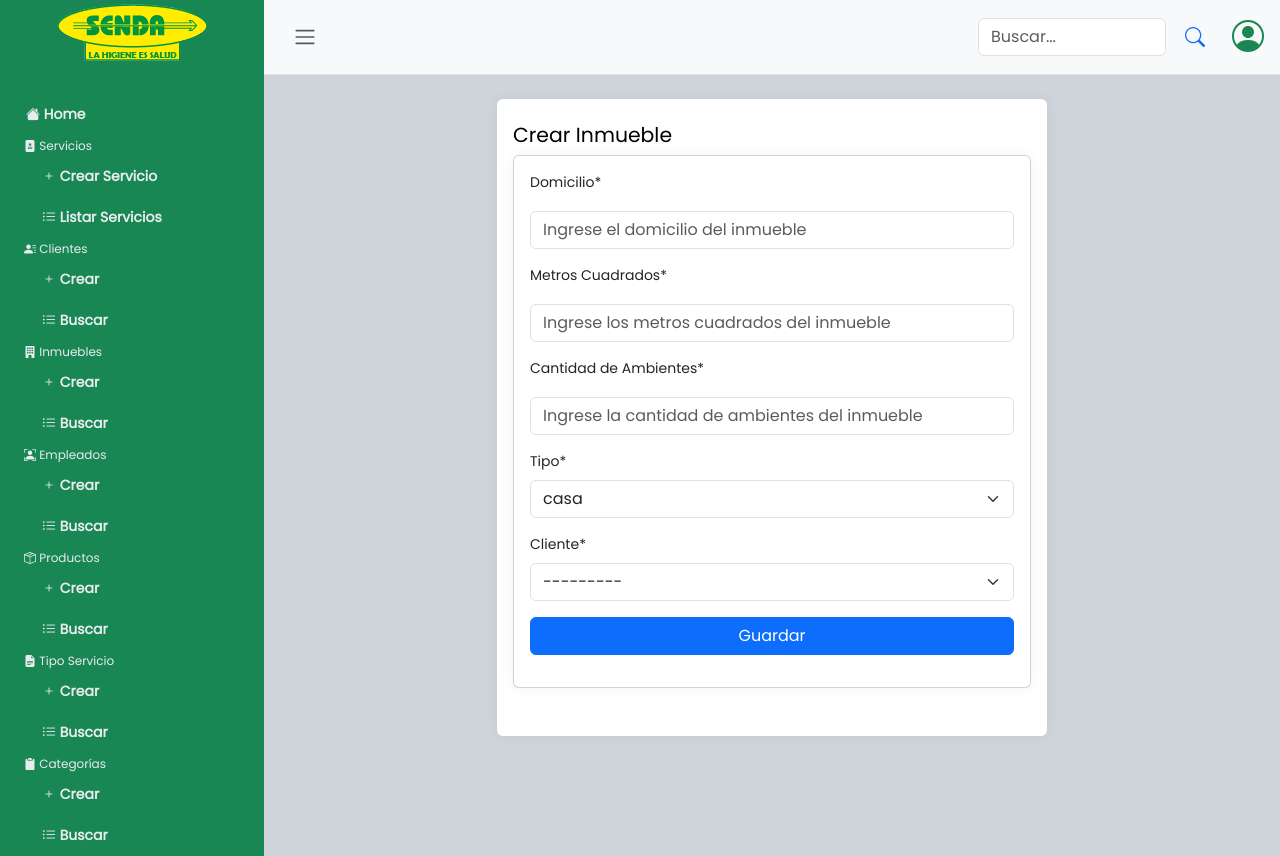
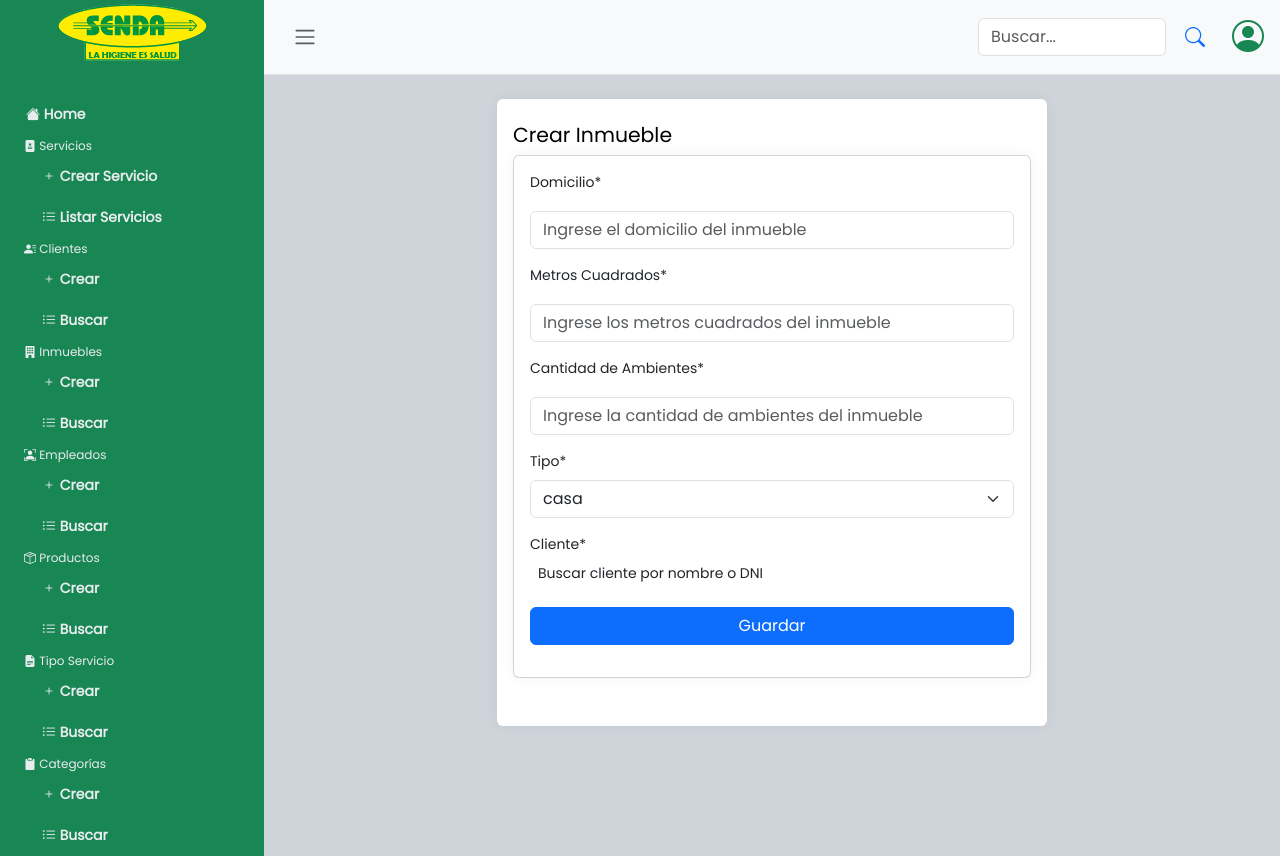
Before and after one commit to UNPSJB/SendaServices, a Django app: page /inmuebles/ in a window 1280 px wide. Run offline with Django 4.2, Linux system fonts and the light colour scheme; the visitor is signed in with stand-in values (Sample User, id 1); data that the repository does not hold is empty; parts of the project's set-up code (start-up, migrations or seed data) failed here and were passed over; some libraries are stand-ins or nearby versions.

Commit message:
Cambios en la creacion de inmuebles busqueda de cliente agregada

```diff
--- a/core/forms.py
+++ b/core/forms.py
@@ -532,64 +532,54 @@
 
 
 def InmuebleForm(selected_client=None):
-
-    class InmuebleForm(ModelForm):
-
-        #if not selected_client:
-            #cliente = forms.ModelChoiceField(
-            #    queryset=Cliente.objects.all(),
-            #    widget=forms.Select(attrs={'disabled':'disabled' if selected_client else False})
-            #    )
-
-        #print(selected_client is None)
-
+    class InmuebleForm(forms.ModelForm):
         class Meta:
             model = Inmueble
             fields = '__all__'
             exclude = ["cliente", ] if selected_client else []
-            #Label se refiere la descripcion que esta al lado del formulario.
             labels = {
                 'codigo': 'Domicilio',
                 'metrosCuadrados': 'Metros Cuadrados',
                 'nroAmbientes': 'Cantidad de Ambientes',
             }
-
-            #Referencia a los estilos con los que se renderizan los campos
             widgets = {
-                'domicilio': forms.TextInput(
-                    #Permite estilizar los formularios
-                    attrs = {
-                        'class': 'form-control',
-                        'placeholder':'Ingrese el domicilio del inmueble',
-                    }
-                ),
-                'metrosCuadrados': forms.NumberInput(
-                    attrs = {
-                        'min': 0,
-                        'class': 'form-control',
-                        'placeholder':'Ingrese los metros cuadrados del inmueble',
-                    }
-                ),
-                'nroAmbientes': forms.NumberInput(
-                    attrs = {
-                        'min': 0,
-                        'class': 'form-control',
-                        'placeholder':'Ingrese la cantidad de ambientes del inmueble',
-
-                    }
-                ),
+                'domicilio': forms.TextInput(attrs={
+                    'class': 'form-control',
+                    'placeholder':'Ingrese el domicilio del inmueble',
+                }),
+                'metrosCuadrados': forms.NumberInput(attrs={
+                    'min': 0,
+                    'class': 'form-control',
+                    'placeholder':'Ingrese los metros cuadrados del inmueble',
+                }),
+                'nroAmbientes': forms.NumberInput(attrs={
+                    'min': 0,
+                    'class': 'form-control',
+                    'placeholder':'Ingrese la cantidad de ambientes del inmueble',
+                }),
             }
 
         def __init__(self, *args, **kwargs):
             super().__init__(*args, **kwargs)
+
+            # Configuración de crispy
             self.helper = FormHelper()
             self.helper.form_id = 'id-inmuebleForm'
             self.helper.form_method = 'post'
+            self.helper.add_input(Submit('btn-submit-form', 'Guardar', css_class="btn btn-primary btn-block text-white w-100", css_id="save-inmueble"))
+
             if selected_client:
                 self.helper.form_action = reverse_lazy("crearInmuebleParaCliente", kwargs={"pk": selected_client.pk})
-            self.helper.add_input(Submit('btn-submit-form', 'Guardar', css_class="btn btn-primary btn-block text-white w-100", css_id="save-inmueble"))
+
+            # Si el campo cliente existe (solo cuando no se recibe uno fijo), activamos select2
+            if 'cliente' in self.fields:
+                self.fields['cliente'].widget.attrs.update({
+                    'class': 'select2-cliente form-select',
+                    'data-placeholder': 'Buscar cliente por nombre o DNI'
+                })
 
     return InmuebleForm
+
 
 
 class InmuebleUpdateForm(InmuebleForm()):
--- a/core/templates/inmuebles/inmueble_form.html
+++ b/core/templates/inmuebles/inmueble_form.html
@@ -12,6 +12,47 @@
 <!--Boton del formulario-->
 {% comment %}{% block btnform %} Guardar {% endblock %}{% endcomment %}
 {% block extrajs %}
+
+<!-- Select2 CSS -->
+<link href="https://cdn.jsdelivr.net/npm/select2@4.1.0-rc.0/dist/css/select2.min.css" rel="stylesheet" />
+
+<!-- jQuery y Select2 JS -->
+<script src="https://code.jquery.com/jquery-3.6.0.min.js"></script>
+<script src="https://cdn.jsdelivr.net/npm/select2@4.1.0-rc.0/dist/js/select2.min.js"></script>
+<link href="https://cdn.jsdelivr.net/npm/select2-bootstrap-5-theme@1.3.0/dist/select2-bootstrap-5-theme.min.css" rel="stylesheet" />
+
+<script>
+  $(document).ready(function() {
+    $('.select2-cliente').select2({
+      width: '100%',
+	  theme: 'bootstrap-5',
+	  language: {
+        inputTooShort: function(args) {
+          return 'Escribí al menos 1 carácter para buscar un cliente (Nombre, Correo, Cuil-Cuit)'; // 💬 tu mensaje personalizado
+        }
+      },
+      ajax: {
+        url: "{% url 'buscar_clientes' %}",  // Asegurate de tener esta URL
+        dataType: 'json',
+        delay: 250,
+        data: function (params) {
+          return {
+            term: params.term
+          };
+        },
+        processResults: function (data) {
+          return {
+            results: data.results
+          };
+        },
+        cache: true
+      },
+      placeholder: 'Buscar cliente por nombre o DNI',
+      minimumInputLength: 1
+    });
+  });
+</script>
+
 
 <script type="text/javascript">
 $(function() {
@@ -32,4 +73,6 @@
 
 </script>
 
+
+
 {% endblock %}
--- a/core/urls.py
+++ b/core/urls.py
@@ -48,7 +48,8 @@
     CategoriaListView,
     CategoriaUpdateView,
     buscar,
-    buscar_inmuebles
+    buscar_inmuebles,
+    buscar_clientes
 )
 
 
@@ -68,11 +69,14 @@
     path('perfil/cambiar-correo/', CambiarCorreoView.as_view(), name='cambiar_correo'),
 
     # Gestion Cliente
+    path("buscar-clientes/", buscar_clientes, name="buscar_clientes"),
+
     path('cliente/', ClienteCreateView.as_view(), name="crearCliente"),
     path('clienteList/', ClienteListView.as_view(), name="listarCliente"),
     path('clienteModificar/<str:pk>', ClienteUpdateView.as_view(), name="modificarCliente"),
 
     # Gestion Inmuebles
+
     path('buscar-inmuebles/', buscar_inmuebles, name='buscar_inmuebles'),
     path('inmuebles/', InmuebleCreateView.as_view(), name='crearInmueble'),
     path('inmuebles/cliente/<str:pk>/crear', InmuebleCreateView.as_view(), name='crearInmuebleParaCliente'),
--- a/core/views.py
+++ b/core/views.py
@@ -39,6 +39,37 @@
 from django.http import JsonResponse
 from django.db.models import Q
 from .models import Inmueble
+
+from django.http import JsonResponse
+from core.models import Cliente
+
+from django.db.models import Q
+from django.http import JsonResponse
+from core.models import Cliente
+
+def buscar_clientes(request):
+    term = request.GET.get('term', '')
+
+    # Búsqueda por nombre, apellido, cuil/cuit o correo
+    clientes = Cliente.objects.filter(
+        Q(nombre__icontains=term) |
+        Q(apellido__icontains=term) |
+        Q(cuil_cuit__icontains=term) |
+        Q(correo__icontains=term)
+    ).distinct()[:10]
+
+    data = {
+        "results": [
+            {
+                "id": c.id,
+                "text": f"{c.nombre} {c.apellido} - {c.cuil_cuit} - {c.correo}"
+            }
+            for c in clientes
+        ]
+    }
+
+    return JsonResponse(data)
+
 
 def buscar_inmuebles(request):
     term = request.GET.get('term', '')
```
